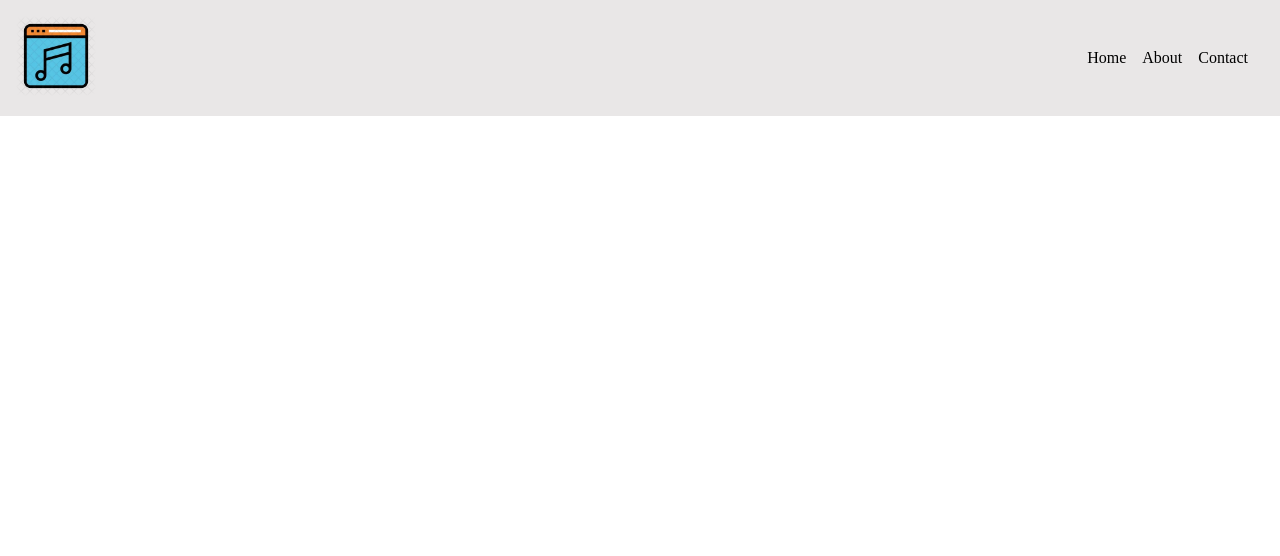
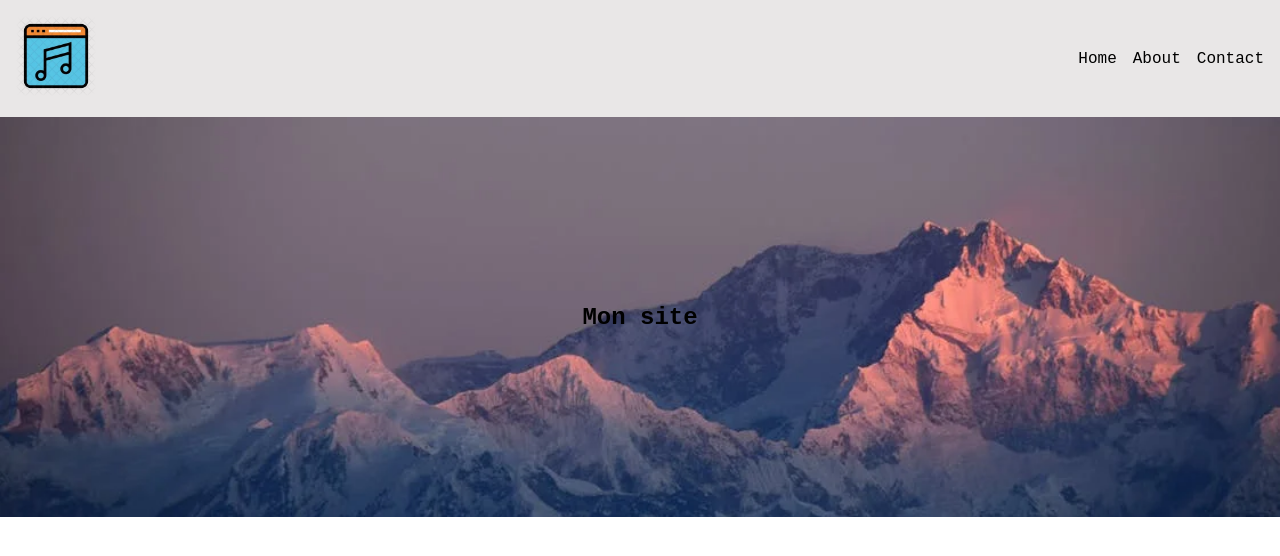
Before and after one commit to web-rest-api/test-pagesimple, a plain HTML site: page index.html in a window 1280 px wide. Drawn offline with Linux system fonts and the light colour scheme.

Commit message:
main section image

```diff
--- /dev/null
+++ b/css/main_section.css
@@ -0,0 +1,9 @@
+.main_section{
+    display: flex;
+    justify-content: center;
+    align-items: center;
+    background-image: url("../assets/mountains.webp");
+    background-position: center;
+    min-height: 50dvh;
+    background-size: cover;
+}
--- a/index.html
+++ b/index.html
@@ -12,16 +12,19 @@
 				<a href="#">
 					<img src="./assets/icon.webp" alt="site icon" />
 				</a>
-				<nav>
-					<ul>
-						<li><a href="#"> Home</a></li>
-						<li><a href="#"> About </a></li>
-						<li><a href="#"> Contact </a></li>
-					</ul>
-				</nav>
+
+				<ul>
+					<li><a href="#"> Home</a></li>
+					<li><a href="#"> About </a></li>
+					<li><a href="#"> Contact </a></li>
+				</ul>
 			</nav>
 		</header>
-		<main></main>
+		<main>
+            <section class="main_section">
+                <h1>Mon site</h1>
+            </section>
+        </main>
 		<footer></footer>
 	</body>
 </html>
--- a/style.css
+++ b/style.css
@@ -1,9 +1,14 @@
 @import "./css/header.css";
+@import "./css/main_section.css";
 
 * {
 	margin: 0;
 	padding: 0;
 	box-sizing: border-box;
+}
+
+body {
+	font-family: "Courier New", Courier, monospace;
 }
 
 ul,
```
Also changed, not shown: assets/mountains.webp (added).
